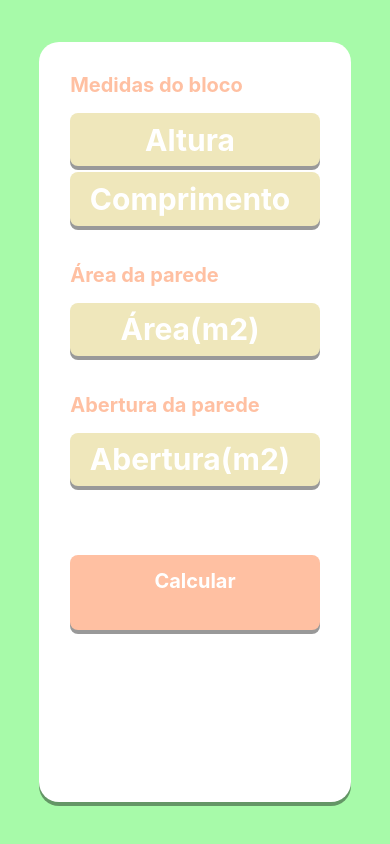
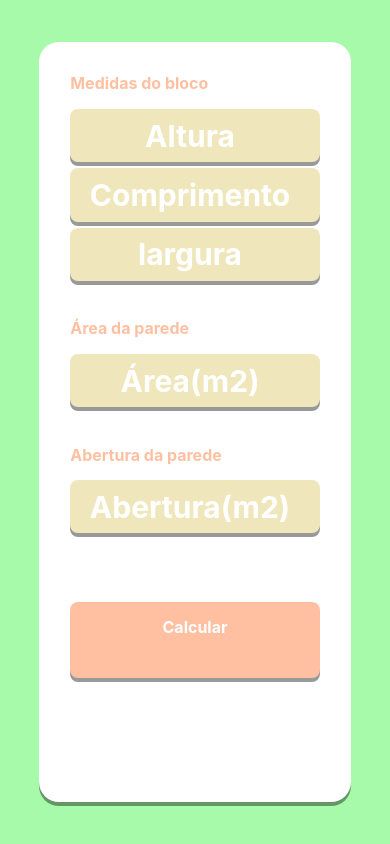
Before and after one commit to AlbertSamuelMelo/TCCJarleson, a React Native app: screen / in a window 390 px wide. Built offline with nearby package versions, Linux system fonts and the light colour scheme.

Commit message:
Tela Tijolos ok

```diff
--- a/src/components/TextPlaceHolder.js
+++ b/src/components/TextPlaceHolder.js
@@ -35,7 +35,7 @@ export default class TextPlaceHolder extends Component {
                     onChangeText={text => this.onChangeText(text)}
                     value={this.state.category}
                     placeholder={this.props.input}
-                    //keyboardType={"number-pad"}
+                    keyboardType={"number-pad"}
                     />
                 :<Text
                     style={styles.text}>
--- a/src/views/Calculator.js
+++ b/src/views/Calculator.js
@@ -9,9 +9,11 @@ export default class Calculator extends Component {
         this.state = {
           altura: "",
           comprimento: "",
+          largura: "",
           area: "",
           abertura: "",
           tijolos: "",
+          argamassa: "",
           resultado: false
         };
       }
@@ -24,6 +26,9 @@ export default class Calculator extends Component {
     medidaComprimento(comprimento){
         this.setState({comprimento: comprimento})
     }
+    medidaLargura (largura) {
+      this.setState({largura: largura})
+    }
     medidaArea(area){
         this.setState({area: area})
     }
@@ -32,10 +37,12 @@ export default class Calculator extends Component {
     }
 
     calcular() {
-      var tijolos = 1/(((parseInt(this.state.comprimento.category) / 100) + 0.01) * ((parseInt(this.state.altura.category) / 100) + 0.01))
-      tijolos = tijolos * (this.state.area.category - this.state.abertura.category)
+      var tijolosM2 = 1/(((parseInt(this.state.comprimento.category) / 100) + 0.01) * ((parseInt(this.state.altura.category) / 100) + 0.01))
+      var argamassa = (1 - tijolosM2*(this.state.comprimento.category /100 * this.state.altura.category / 100)) * this.state.largura.category / 100
+      var tijolos = tijolosM2 * (this.state.area.category - this.state.abertura.category)
+      this.setState({argamassa: argamassa})
       this.setState({tijolos: tijolos})
-      console.log(tijolos)
+      console.log(argamassa)
       this.setState({resultado: true})
     }
 
@@ -47,6 +54,7 @@ export default class Calculator extends Component {
                     <Text style={styles.textIsideCard}>Medidas do bloco</Text>
                     <TextPlaceHolder input={"Altura"} callbackFromParent={(value) => this.medidaAltura(value)}/>
                     <TextPlaceHolder input={"Comprimento"} callbackFromParent={(value) => this.medidaComprimento(value)}/>
+                    <TextPlaceHolder input={"largura"} callbackFromParent={(value) => this.medidaLargura(value)}/>
 
                     <Text style={styles.textIsideCard}>Área da parede</Text>
                     <TextPlaceHolder input={"Área(m2)"} callbackFromParent={(value) => this.medidaArea(value)}/>
@@ -78,7 +86,7 @@ export default class Calculator extends Component {
                           <View style={styles.resultContainer}>
                             <Text
                               style={styles.TextButton}
-                            >{this.state.tijolos} Tijolos</Text>
+                            >{this.state.argamassa}m3/m2</Text>
                           </View>
                         </View>
                       </View>
@@ -120,7 +128,7 @@ const styles = StyleSheet.create({
   textIsideCard: {
       color: "#FFC0A2",
       fontWeight: "bold",
-      fontSize: 20,
+      fontSize: 16,
       textAlign: "left",
       width: "80%",
       marginBottom: "5%",
@@ -129,7 +137,7 @@ const styles = StyleSheet.create({
   TextButton: {
     color: "white",
     fontWeight: "bold",
-    fontSize: 20,
+    fontSize: 16,
     textAlign: "center",
     width: "100%",
     height: "100%",
```
